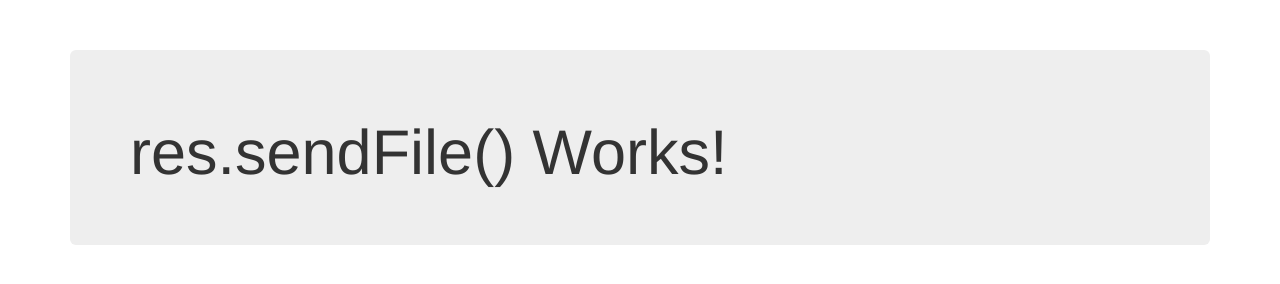
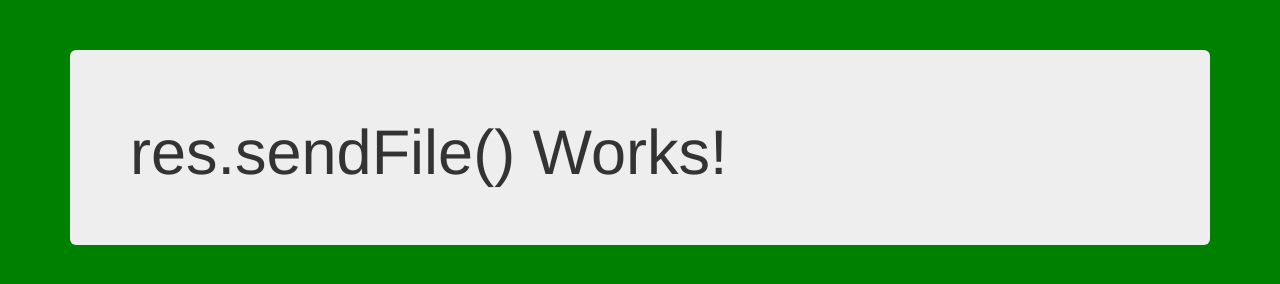
Before and after one commit to lilnate22/crowtest, a website: page index.html in a window 1280 px wide. Drawn offline with nearby package versions, Linux system fonts and the light colour scheme.

Commit message:
Update index.html

```diff
--- a/index.html
+++ b/index.html
@@ -6,7 +6,7 @@
 
     <link rel="stylesheet" href="//maxcdn.bootstrapcdn.com/bootstrap/3.3.1/css/bootstrap.min.css">
     <style>
-        body { padding-top:50px; }
+        body { padding-top:50px; background:green;}
     </style>
 </head>
 <body>
```
